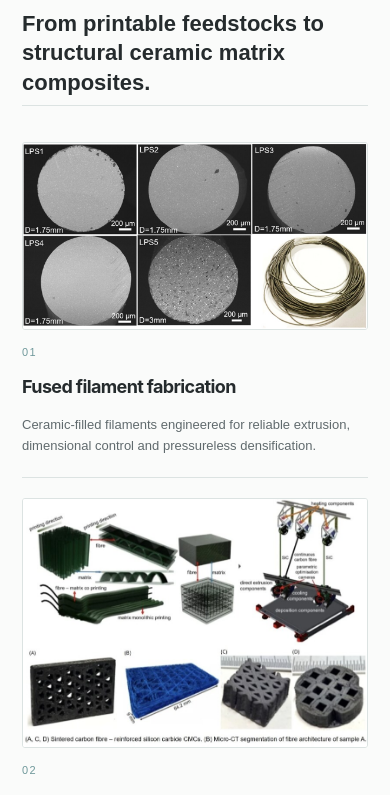
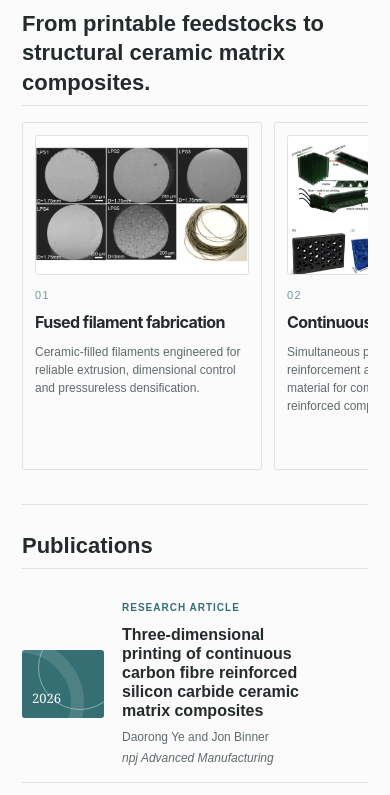
Before and after one commit to daorong-y/portfolio, a React (Vite) app: page / in a window 390 px wide. Shown: the part 1940-2735 px from the top of the page. Built offline with nearby package versions, Linux system fonts and the light colour scheme.

Commit message:
Arrange research cards horizontally

```diff
--- a/src/index.css
+++ b/src/index.css
@@ -2154,55 +2154,53 @@ a:hover {
 
 .research-grid {
   display: grid;
-  grid-template-columns: 1fr;
-  gap: 0;
+  grid-template-columns: repeat(3, minmax(0, 1fr));
+  gap: 14px;
 }
 
 .research-card,
 .card-dark,
 .card-clay,
 .card-light {
-  display: grid;
+  display: block;
   min-height: 0;
-  grid-template-columns: 280px minmax(0, 1fr);
-  grid-template-rows: auto auto 1fr;
-  column-gap: 24px;
-  border: 0;
-  border-bottom: 1px solid var(--line);
-  border-radius: 0;
+  border: 1px solid var(--line);
+  border-radius: 3px;
   background: var(--paper);
   box-shadow: none;
   color: var(--ink);
-  padding: 20px 0;
+  padding: 12px;
 }
 
 .research-card:hover {
   transform: none;
-  border-color: var(--line);
+  border-color: var(--moss);
 }
 
 .material-visual {
-  height: 180px;
-  grid-row: 1 / 4;
-  margin: 0;
+  height: 130px;
+  margin: 0 0 12px;
   border: 1px solid var(--line);
   border-radius: 3px;
 }
 
 .research-card h3 {
-  margin-top: 4px;
-  color: var(--ink);
-  font-size: 18px;
+  margin: 4px 0 0;
+  color: var(--ink);
+  font-size: 16px;
   font-weight: 700;
 }
 
 .research-card > p:last-child {
-  color: var(--ink-soft);
-  font-size: 13px;
+  margin-top: 8px;
+  color: var(--ink-soft);
+  font-size: 12px;
+  line-height: 1.5;
   opacity: 1;
 }
 
 .card-number {
+  margin-bottom: 6px;
   color: var(--moss);
   font-family: Arial, Helvetica, sans-serif;
 }
@@ -2438,6 +2436,20 @@ footer {
   .section-pad {
     padding: 26px 0;
   }
+
+  .research-grid {
+    grid-template-columns: none;
+    grid-auto-flow: column;
+    grid-auto-columns: minmax(240px, 78vw);
+    gap: 12px;
+    overflow-x: auto;
+    padding-bottom: 8px;
+    scroll-snap-type: x proximity;
+  }
+
+  .research-card {
+    scroll-snap-align: start;
+  }
 }
 
 @media (max-width: 560px) {
@@ -2461,13 +2473,13 @@ footer {
   }
 
   .material-visual {
-    height: auto;
-    min-height: 180px;
-    margin-bottom: 14px;
+    height: 140px;
+    min-height: 0;
+    margin-bottom: 12px;
   }
 
   .research-image img {
-    height: auto;
+    height: 100%;
   }
 
   .conference-item,
```
